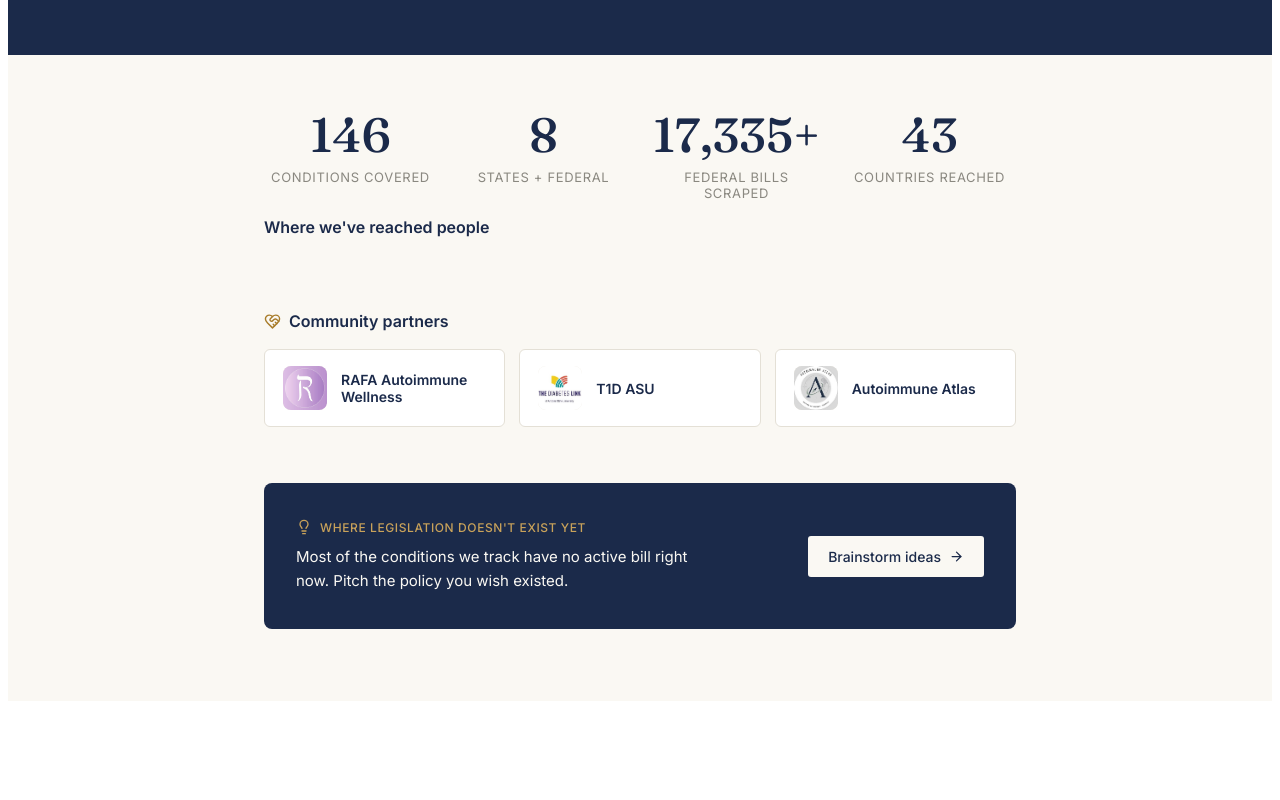
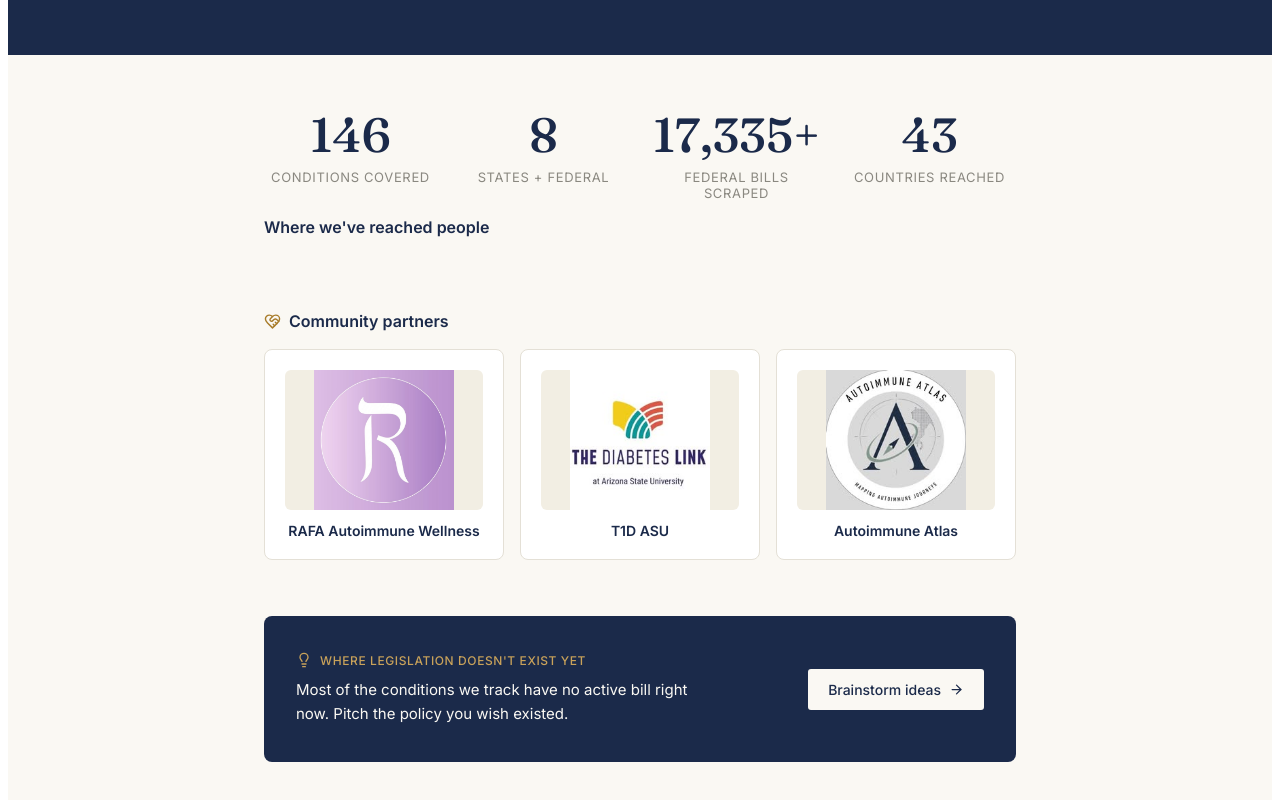
Before and after one commit to AadyaS26/patient-voice-coalition, a React (Vite) app: page /impact in a window 1280 px wide. Shown: the part 613-1413 px from the top of the page. Before the commit the page ends 1322 px from the top, so only its background shows below. Built offline with nearby package versions, Linux system fonts and the light colour scheme; no server answers.

Commit message:
Update Impact.jsx

```diff
--- a/src/pages/Impact.jsx
+++ b/src/pages/Impact.jsx
@@ -200,7 +200,7 @@ export default function ImpactPage() {
           <HeartHandshake size={17} color="#A87C2A" />
           <h2 style={{ fontSize: 16, fontWeight: 600, color: "#1B2A4A", margin: 0 }}>Community partners</h2>
         </div>
-        <div style={{ display: "grid", gridTemplateColumns: "repeat(auto-fit, minmax(220px, 1fr))", gap: 14 }}>
+        <div style={{ display: "grid", gridTemplateColumns: "repeat(auto-fit, minmax(180px, 1fr))", gap: 16 }}>
           {PARTNERS.map((p) => (
             <a
               key={p.name}
@@ -209,21 +209,22 @@ export default function ImpactPage() {
               rel="noreferrer"
               style={{
                 display: "flex",
+                flexDirection: "column",
                 alignItems: "center",
-                gap: 14,
+                gap: 12,
                 background: "#fff",
                 border: "1px solid #E4E0D6",
-                borderRadius: 6,
-                padding: "16px 18px",
+                borderRadius: 8,
+                padding: "20px",
                 textDecoration: "none",
               }}
             >
               <img
                 src={p.logo}
                 alt={p.name}
-                style={{ width: 44, height: 44, borderRadius: 8, objectFit: "contain", background: "#F2EEE3", flexShrink: 0 }}
+                style={{ width: "100%", height: 140, borderRadius: 6, objectFit: "contain", background: "#F2EEE3" }}
               />
-              <span style={{ fontSize: 14, fontWeight: 600, color: "#1B2A4A" }}>{p.name}</span>
+              <span style={{ fontSize: 14, fontWeight: 600, color: "#1B2A4A", textAlign: "center" }}>{p.name}</span>
             </a>
           ))}
         </div>
```
